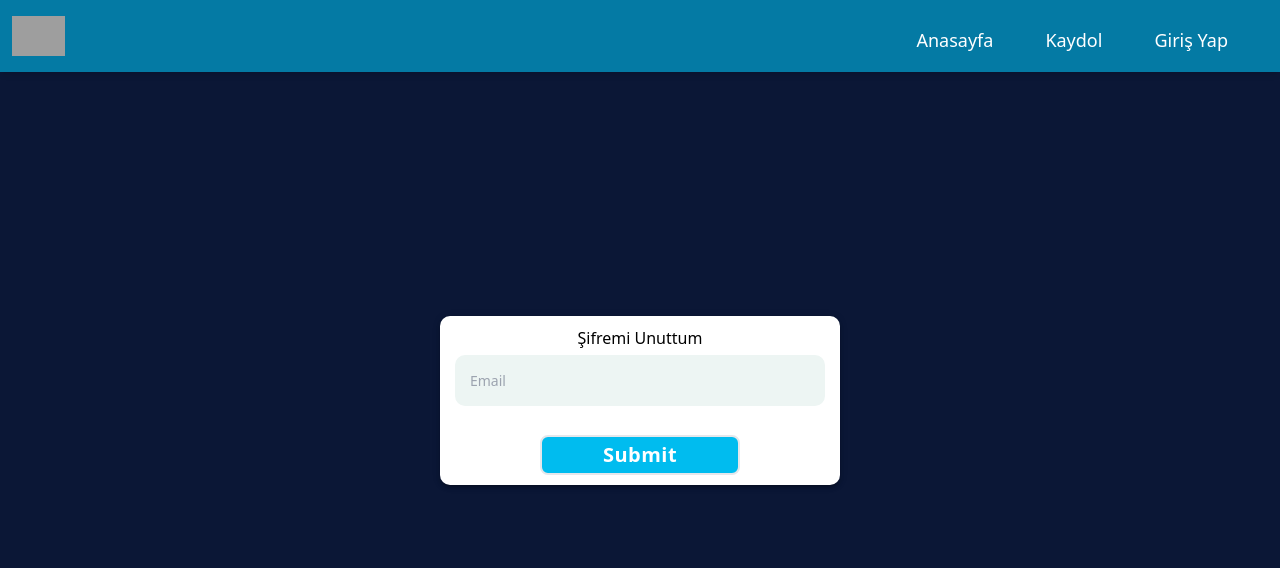
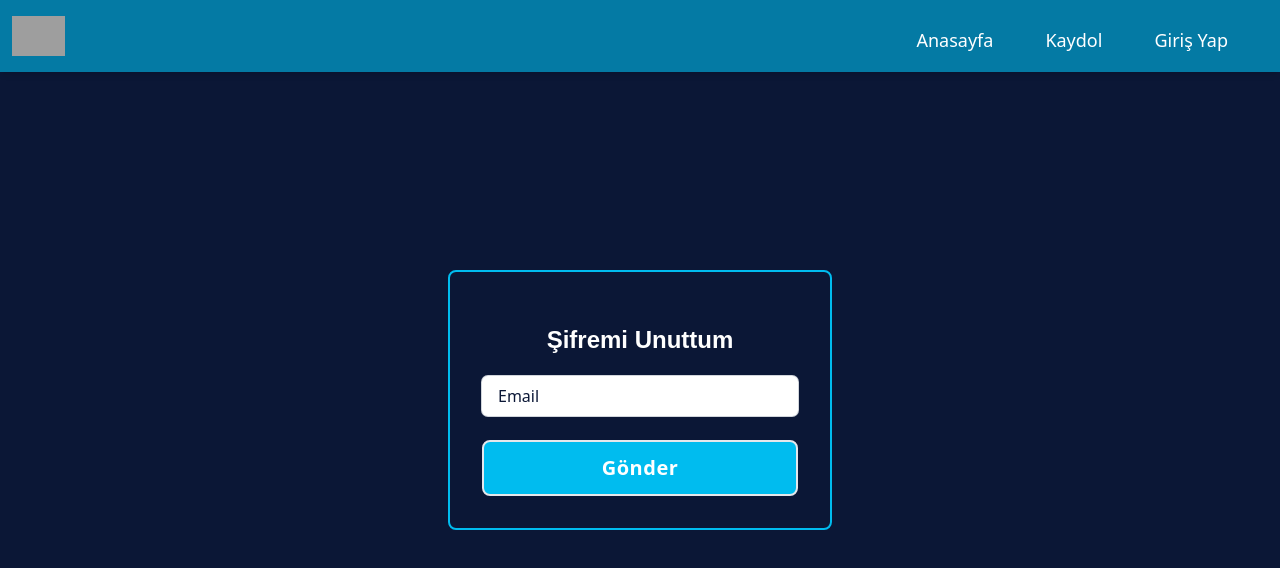
Before and after one commit to netcad3d/ReactVtkMaster, a React (Vite) app in the folder frontend/react-vtk/: page /ForgotPass in a window 1280 px wide. Shown: the top 568 px of the page. Built offline with nearby package versions, Linux system fonts and the light colour scheme; grey boxes are pictures that could not be loaded.

Commit message:
Forgot-ResetPass Front

```diff
--- a/frontend/react-vtk/src/App.jsx
+++ b/frontend/react-vtk/src/App.jsx
@@ -28,14 +28,14 @@ function App() {
         <Route path="/poly" element={<Poly />} />
         <Route path="/VolumeClip" element={<VolumeClip />} />
         <Route path="/GeometryViewer" element={<GeometryViewer />} />
-        <Route path="/ManyRenderers" element={<ManyRenderers />}></Route>
+        <Route path="/ManyRenderers" element={<ManyRenderers />} />
         <Route path="/signup" element={<Signup />} />
         <Route path="/login" element={<Login />} />
-        <Route path="/ResetPass/:id/:token" element={<ResetPass></ResetPass>} />
-        <Route path="/ForgotPass" element={<ForgotPass></ForgotPass>} />
+        <Route path="/ResetPass/:id/:token" element={<ResetPass />} />
+        <Route path="/ForgotPass" element={<ForgotPass />} />
         <Route path="/:id/verify/:token" element={<EmailVerifyPage />} />
+        <Route path="/Settings" element={<Settings />} />
         <Route path="*" element={<NotFound />} />
-        <Route path="/Settings" element={<Settings></Settings>} />
       </Routes>
     </>
   );
--- a/frontend/react-vtk/src/components/ForgotPass.jsx
+++ b/frontend/react-vtk/src/components/ForgotPass.jsx
@@ -1,6 +1,5 @@
 import { useState } from "react";
 import axios from "axios";
-import styles from "../Styling/forgotPass.module.css";
 
 const ForgotPass = () => {
   const [email, setEmail] = useState("");
@@ -30,9 +29,15 @@ const ForgotPass = () => {
   };
 
   return (
-    <div className={styles.container}>
-      <form className={styles.form_container} onSubmit={handleSubmit}>
-        <h1>Şifremi Unuttum</h1>
+    <div className="h-[100vh] w-[100vw] flex justify-center items-center">
+      <div className="flex flex-col w-[70%] md:w-[30%] md:h- border-2 border-secondary rounded-lg">
+        <form className="p-8" onSubmit={handleSubmit}>
+          <h1
+            className="text-white font-bold text-2xl mt-5 text-center"
+            style={{ fontFamily: '"Exo-2", sans-serif' }}
+          >
+            Şifremi Unuttum
+          </h1>
           <input
             type="email"
             placeholder="Email"
@@ -40,17 +45,23 @@ const ForgotPass = () => {
             onChange={(e) => setEmail(e.target.value)}
             value={email}
             required
-          className={styles.input}
+            className="ring-1 ring-gray-300 w-full rounded-md mt-[20px] px-4 py-2 outline-none focus:ring-2 focus:text-primary focus:ring-white focus:bg-secondary placeholder:text-primary "
           />
-        {error && <div className={styles.error_msg}>{error}</div>}
-        {msg && <div className={styles.success_msg}>{msg}</div>}
-        <button
-          className="btn-secondary p-1 w-full md:w-[200px] mt-6"
-          type="submit"
-        >
-          Submit
+          {error && (
+            <div className="flex justify-center items-center w-full bg-red-600 rounded-lg text-center mt-3 h-[50px] text-white text-xl">
+              {error}
+            </div>
+          )}
+          {msg && (
+            <div className="flex justify-center items-center w-full bg-green-600 rounded-lg text-center mt-3 h-[50px] text-white text-xl">
+              {msg}
+            </div>
+          )}
+          <button className="btn-secondary w-full mt-6" type="submit">
+            Gönder
           </button>
         </form>
+      </div>
     </div>
   );
 };
--- a/frontend/react-vtk/src/components/ResetPass.jsx
+++ b/frontend/react-vtk/src/components/ResetPass.jsx
@@ -1,12 +1,13 @@
-import { useEffect, useState, Fragment } from "react";
+import { useEffect, useState } from "react";
 import { useParams } from "react-router-dom";
 import axios from "axios";
-import styles from "../Styling/forgotPass.module.css";
-
+import NotFound from "../pages/NotFound";
+import { AiFillEye, AiFillEyeInvisible } from "react-icons/ai";
 
 const ResetPass = () => {
   const [validUrl, setValidUrl] = useState(false);
   const [password, setPassword] = useState("");
+  const [passwordShown, setPasswordShown] = useState(false);
   const [msg, setMsg] = useState("");
   const [error, setError] = useState("");
   const param = useParams();
@@ -24,6 +25,10 @@ const ResetPass = () => {
     };
     verifyUrl();
   }, [param, URL]);
+
+  const togglePasswordVisiblity = () => {
+    setPasswordShown((prev) => !prev);
+  };
 
   const handleSubmit = async (e) => {
     e.preventDefault();
@@ -45,31 +50,56 @@ const ResetPass = () => {
   };
 
   return (
-		<Fragment>
+    <>
       {validUrl ? (
-				<div className={styles.container}>
-					<form className={styles.form_container} onSubmit={handleSubmit}>
-						<h1>Add New Password</h1>
+        <div className="h-[100vh] w-[100vw] flex justify-center items-center">
+          <div className="flex flex-col w-[70%] md:w-[30%] md:h- border-2 border-secondary rounded-lg">
+            <form className="p-8" onSubmit={handleSubmit}>
+              <h1
+                className="text-white font-bold text-2xl mt-5 text-center"
+                style={{ fontFamily: '"Exo-2", sans-serif' }}
+              >
+                Yeni Şifre Belirle
+              </h1>
               <input
-							type="password"
-							placeholder="Password"
+                type={passwordShown ? "text" : "password"}
+                placeholder="Yeni Şifre"
                 name="password"
                 onChange={(e) => setPassword(e.target.value)}
                 value={password}
                 required
-							className={styles.input}
+                className="ring-1 ring-gray-300 w-full rounded-md mt-[20px] px-4 py-2 outline-none focus:ring-2 focus:text-primary focus:ring-white focus:bg-secondary placeholder:text-primary "
               />
-						{error && <div className={styles.error_msg}>{error}</div>}
-						{msg && <div className={styles.success_msg}>{msg}</div>}
-						<button type="submit" className="btn-secondary w-full ">
-							Submit
+              <div className="mt-1 text-secondary cursor-pointer">
+                {passwordShown ? (
+                  <AiFillEyeInvisible
+                    onClick={togglePasswordVisiblity}
+                    size={25}
+                  />
+                ) : (
+                  <AiFillEye onClick={togglePasswordVisiblity} size={25} />
+                )}
+              </div>
+              {error && (
+                <div className="flex justify-center items-center w-full bg-red-600 rounded-lg text-center mt-3 h-[50px] text-white text-xl">
+                  {error}
+                </div>
+              )}
+              {msg && (
+                <div className="flex justify-center items-center w-full bg-green-600 rounded-lg text-center mt-3 h-[50px] text-white text-xl">
+                  {msg}
+                </div>
+              )}
+              <button type="submit" className="btn-secondary w-full mt-6">
+                Şifreyi Değiştir
               </button>
             </form>
           </div>
+        </div>
       ) : (
-				<h1>404 Not Found</h1>
+        <NotFound />
       )}
-		</Fragment>
+    </>
   );
 };
 
```
Also changed, not shown: 1 other file (tests, documents, lock files or other folders). Lines whose indentation alone changed are shown as unchanged.
